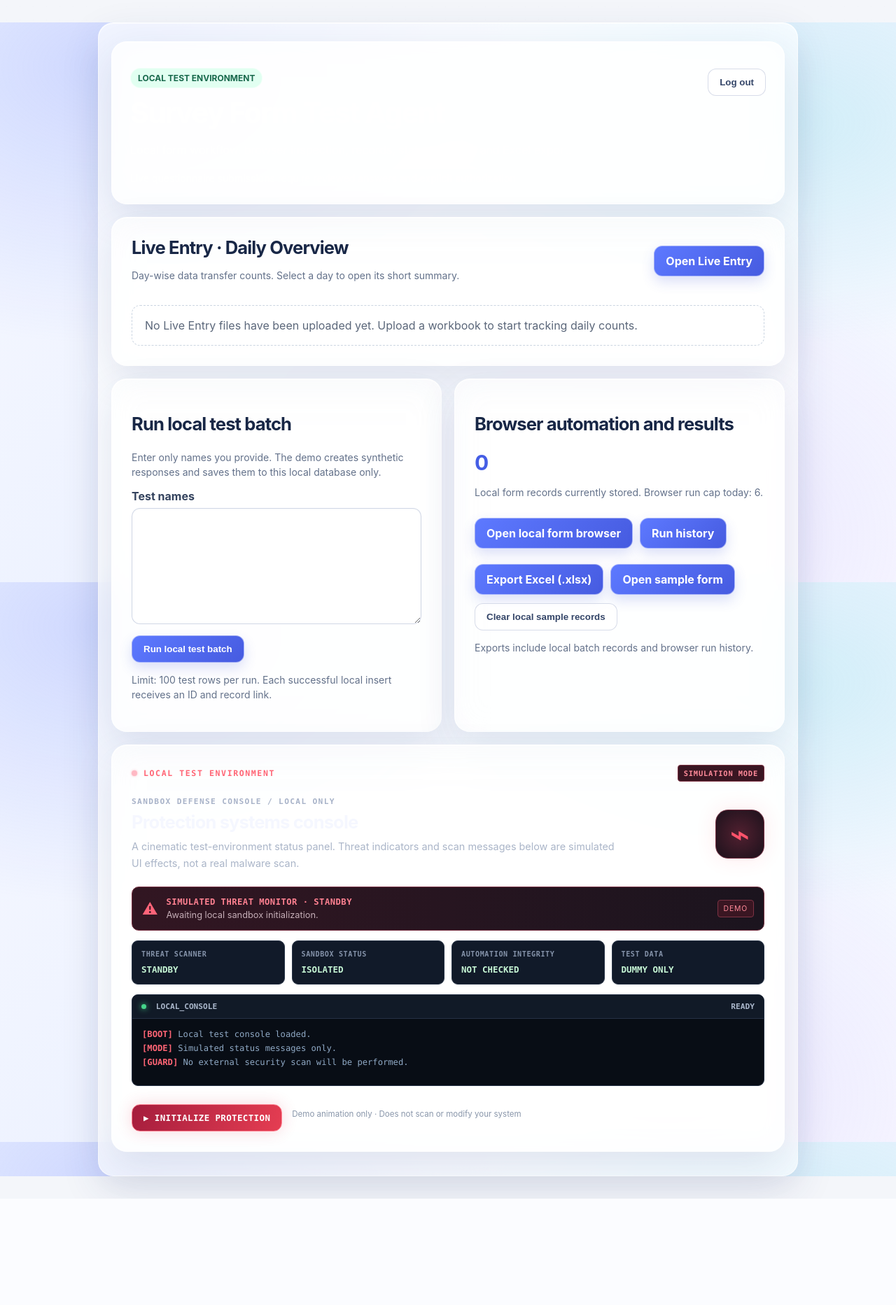
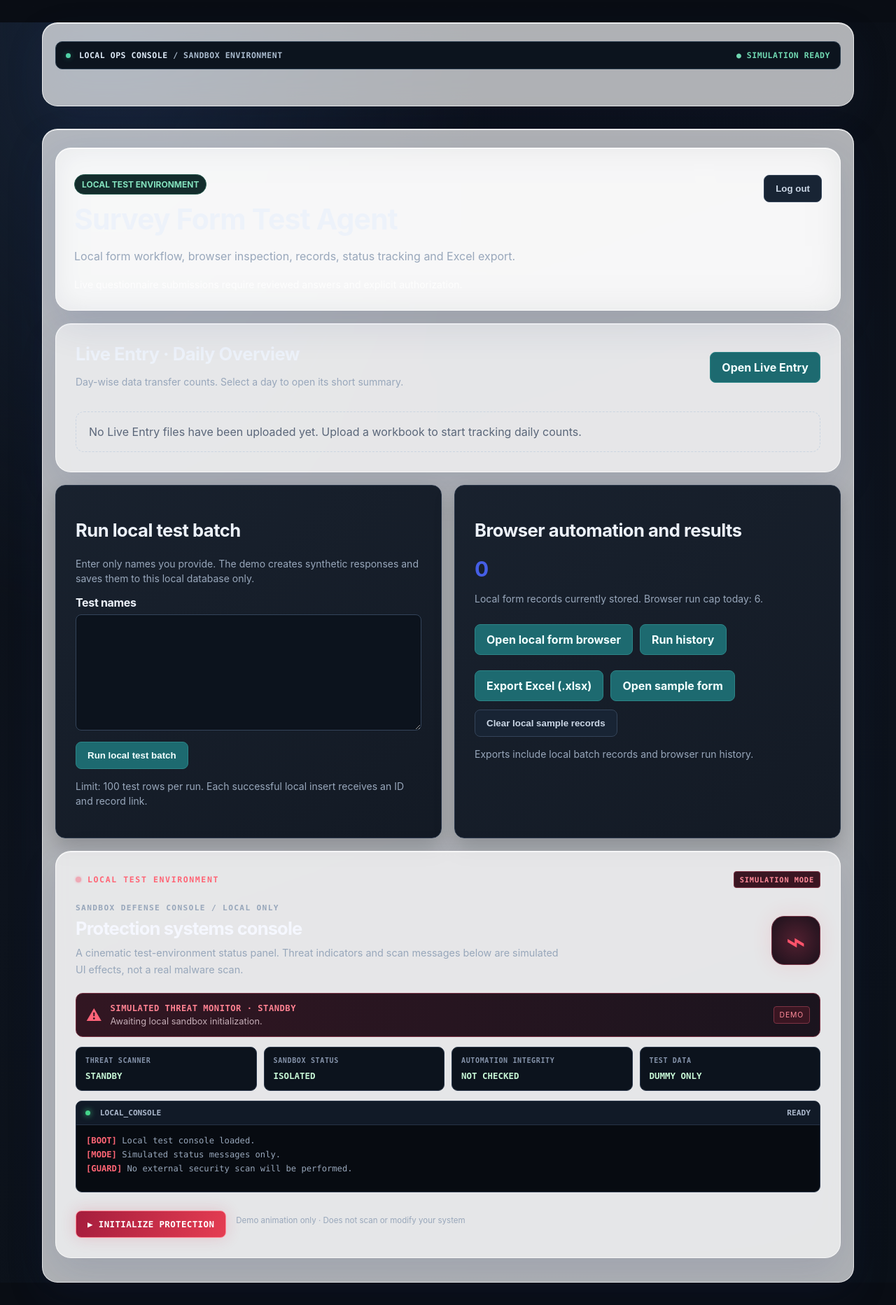
Before and after one commit to HERRY2DEV-ss/LocalSurveyTestAgent, a Flask app: page / in a window 1280 px wide. Shown: the whole page at 70% size. Before the commit the page ends 1713 px from the top, so only its background shows below. Run offline with Flask 3, Linux system fonts and the light colour scheme; the visitor is signed in with stand-in values (Sample User, id 1); data comes from the database, SQL or seed files in the repository; data that the repository does not hold is empty; some libraries are stand-ins or nearby versions.

Commit message:
Apply professional dark dashboard theme and animated ops ribbon

```diff
--- a/templates/index.html
+++ b/templates/index.html
@@ -1,7 +1,47 @@
 <!doctype html><html lang="en"><head><meta charset="utf-8"><meta name="viewport" content="width=device-width, initial-scale=1"><title>Local Survey Test Agent</title><style>
 :root{font-family:Arial,sans-serif;color:#172033;background:#f4f6fa}body{margin:0}.wrap{max-width:1000px;margin:32px auto;padding:0 18px}.hero{background:#203c61;color:white;border-radius:18px;padding:26px}.hero h1{margin:0 0 8px}.pill{display:inline-block;background:#d9f3e4;color:#12653c;padding:6px 10px;border-radius:20px;font-weight:bold;font-size:12px}.grid{display:grid;grid-template-columns:1fr 1fr;gap:18px;margin-top:18px}.card{background:white;border:1px solid #dce2eb;border-radius:16px;padding:22px;box-shadow:0 4px 14px #12223b0b}label{font-weight:bold;display:block;margin:12px 0 7px}input,textarea,select{box-sizing:border-box;width:100%;padding:11px;border:1px solid #b9c4d4;border-radius:8px;font:inherit}button,.btn{display:inline-block;border:0;border-radius:9px;padding:12px 16px;background:#1e5aa6;color:white;font-weight:bold;text-decoration:none;cursor:pointer;margin-top:12px}button.secondary{background:#e7edf5;color:#23344d}.small{color:#5b677a;font-size:14px;line-height:1.5}.stat{font-size:30px;font-weight:bold}.warning{background:#fff5d8;border:1px solid #f0d991;padding:12px;border-radius:10px;line-height:1.5}.links{display:flex;gap:10px;flex-wrap:wrap}.flash{background:#fff5d8;padding:10px;border-radius:8px}.top{display:flex;justify-content:space-between;align-items:center}@media(max-width:720px){.grid{grid-template-columns:1fr}.wrap{margin:16px auto}.hero{padding:20px}}
 </style>  <link rel="stylesheet" href="{{ url_for('static', filename='glass.css') }}">
-</head><body><div class="wrap"><div class="hero"><div class="top"><span class="pill">LOCAL TEST ENVIRONMENT</span><form method="post" action="/logout"><input type="hidden" name="csrf_token" value="{{ csrf_token() }}"><button class="secondary" type="submit">Log out</button></form></div><h1>Survey Form Test Agent</h1><p>Local form workflow, browser inspection, records, status tracking and Excel export.</p><div class="small" style="color:#dce7f6">Live questionnaire submissions require reviewed answers and explicit authorization.</div></div>{% with messages = get_flashed_messages() %}{% for message in messages %}<p class="flash">{{ message }}</p>{% endfor %}{% endwith %}<section class="card live-overview" style="margin-top:18px">
+<style>
+/* Professional dark operations theme */
+html,body{background:#090d14!important;color:#e4eaf3!important;color-scheme:dark}
+body{background:radial-gradient(ellipse at 12% 0%,#172438 0,transparent 34%),linear-gradient(160deg,#090d14,#0d131d 55%,#0a1018)!important}
+h1,h2,h3,h4,label{color:#edf2fa!important;letter-spacing:-.02em}
+p,.small,.muted,.note{color:#98a7bb!important}
+.wrap,.page,main{max-width:1220px!important}
+.card,.panel,.live-overview{background:linear-gradient(145deg,rgba(20,29,42,.97),rgba(14,21,32,.97))!important;border:1px solid #293649!important;border-radius:14px!important;box-shadow:0 12px 30px #0003!important;backdrop-filter:none!important}
+.hero{background:linear-gradient(115deg,#111d2d,#18283b 62%,#14202e)!important;border:1px solid #33465d!important;border-radius:14px!important;box-shadow:0 14px 34px #0003!important}
+.hero:after{opacity:.22}
+.pill{background:#142c2c!important;color:#83e1bd!important;border:1px solid #24584c!important}
+input:not([type=checkbox]):not([type=radio]),textarea,select{background:#0c131d!important;color:#e7edf7!important;border:1px solid #34445a!important;border-radius:8px!important}
+input::placeholder,textarea::placeholder{color:#65758b!important}
+input:focus,textarea:focus,select:focus{outline:2px solid #2d7e83!important;outline-offset:1px;box-shadow:none!important}
+button,.btn,button[type=submit]{background:#1d6a70!important;color:#f2ffff!important;border:1px solid #2c8587!important;border-radius:8px!important;box-shadow:none!important}
+button:hover,.btn:hover{background:#258087!important;transform:translateY(-1px)}
+button.secondary,.secondary{background:#182434!important;color:#cbd7e6!important;border:1px solid #34445a!important}
+.warning,.flash,.message{background:#302718!important;border:1px solid #65502a!important;color:#f0d99d!important}
+table,.table-wrap{background:#0c131d!important;border-color:#2b394b!important}
+th{background:#18283a!important;color:#aebed2!important;border-color:#2b394b!important}
+td{color:#d7e0ec!important;border-color:#253244!important}
+tbody tr:hover{background:#141f2d!important}
+a{color:#72cfd0!important}
+.day-card{background:linear-gradient(145deg,#141f2d,#101823)!important;border-color:#2c3b4f!important;color:#e7edf7!important}
+.day-card:hover{border-color:#347f83!important;box-shadow:0 10px 25px #0004!important}
+.day-meta,.day-foot{color:#9eafc4!important}.day-foot{border-color:#2b394b!important}.today-tag{background:#173b3c!important;color:#8ce3d7!important}
+.cyber-panel{background:linear-gradient(145deg,#090d14,#101722 58%,#15121a)!important;border-color:#3b303a!important}
+.cyber-stat{background:#0c131d!important;border-color:#293649!important}
+.cyber-terminal{background:#070b11!important;border-color:#293649!important}
+.cyber-terminal-head{background:#111a27!important}
+.cyber-copy,.cyber-footnote{color:#98a7bb!important}
+.ops-ribbon{position:relative;isolation:isolate;display:flex;align-items:center;gap:12px;overflow:hidden;margin:0 0 18px;padding:11px 14px;border:1px solid #293b4d;border-radius:10px;background:#0c141e;color:#a9bacd;font:600 .72rem/1.4 ui-monospace,SFMono-Regular,Consolas,monospace;letter-spacing:.045em}
+.ops-ribbon:before{content:"";position:absolute;z-index:-1;left:-40%;top:0;width:34%;height:100%;background:linear-gradient(90deg,transparent,#3dd0c21c,transparent);transform:skewX(-20deg);animation:ops-sweep 4s ease-in-out infinite}
+.ops-live-dot{width:7px;height:7px;flex:0 0 7px;border-radius:50%;background:#52d6aa;box-shadow:0 0 10px #52d6aa66;animation:ops-pulse 1.7s infinite}
+.ops-ribbon strong{color:#dce8f5;font-weight:700}.ops-ribbon .ops-state{margin-left:auto;color:#70d7b1;white-space:nowrap}
+@keyframes ops-sweep{0%{left:-40%}70%,100%{left:120%}}@keyframes ops-pulse{50%{opacity:.35}}
+@media(max-width:600px){.ops-ribbon{font-size:.62rem;gap:8px;flex-wrap:wrap}.ops-ribbon .ops-state{margin-left:15px}.wrap,.page,main{width:calc(100% - 24px)!important;padding-top:14px!important}}
+@media(prefers-reduced-motion:reduce){.ops-ribbon:before,.ops-live-dot{animation:none!important}}
+</style>
+</head><body>
+<div class="wrap"><div class="ops-ribbon" role="status"><span class="ops-live-dot"></span><span><strong>LOCAL OPS CONSOLE</strong> / SANDBOX ENVIRONMENT</span><span class="ops-state">● SIMULATION READY</span></div></div><div class="wrap"><div class="hero"><div class="top"><span class="pill">LOCAL TEST ENVIRONMENT</span><form method="post" action="/logout"><input type="hidden" name="csrf_token" value="{{ csrf_token() }}"><button class="secondary" type="submit">Log out</button></form></div><h1>Survey Form Test Agent</h1><p>Local form workflow, browser inspection, records, status tracking and Excel export.</p><div class="small" style="color:#dce7f6">Live questionnaire submissions require reviewed answers and explicit authorization.</div></div>{% with messages = get_flashed_messages() %}{% for message in messages %}<p class="flash">{{ message }}</p>{% endfor %}{% endwith %}<section class="card live-overview" style="margin-top:18px">
 <style>
 .live-overview .daily-head{display:flex;justify-content:space-between;gap:14px;align-items:flex-start;flex-wrap:wrap}
 .live-overview .daily-head h2{margin:0 0 6px}
```
